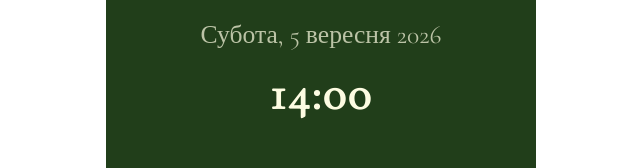
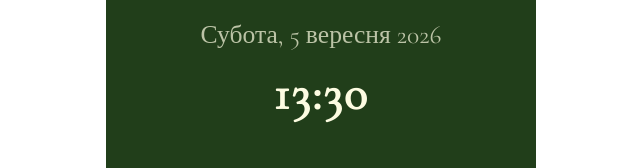
Before and after one commit to oleg00/wedding-invitation, a plain HTML site: page index.html in a window 1280 px wide. Shown: the part 2163-2331 px from the top of the page, 319-959 px from the left. Drawn offline with nearby package versions, Linux system fonts and the light colour scheme; a web font is replaced by a local one.

Commit message:
#0 upd index.html

```diff
--- a/index.html
+++ b/index.html
@@ -499,7 +499,7 @@
         Субота, 5 вересня 2026
       </p>
       <p style="font-family:'Cormorant Garamond',serif; font-size:clamp(2.2rem,9vw,3rem); color:var(--cream); font-weight:700; letter-spacing:.12rem; margin:6px 0 20px;">
-        14:00
+        13:30
       </p>
       <a href="https://maps.app.goo.gl/CWAgYAz6W2HtMFwD9" target="_blank" rel="noopener" class="map-btn">
         Подивитись на мапі
@@ -538,6 +538,8 @@
         Квіти - це любов, і ми їх обожнюємо!<br><br>
         Але ми не зможемо забрати все додому…<br><br>
         За бажанням, сертифікат на магазин <em>Rozetka</em> доїде краще за будь-який букет
+		<br>
+		<i style="font-size: medium;">(або будь-яка інша альтернатива на ваш смак)</i>
       </p>
       <a href="https://rozetka.com.ua/ua/giftcertificate/c90374/producer=rozetka/"
          target="_blank" rel="noopener" class="rozetka-btn">
```
